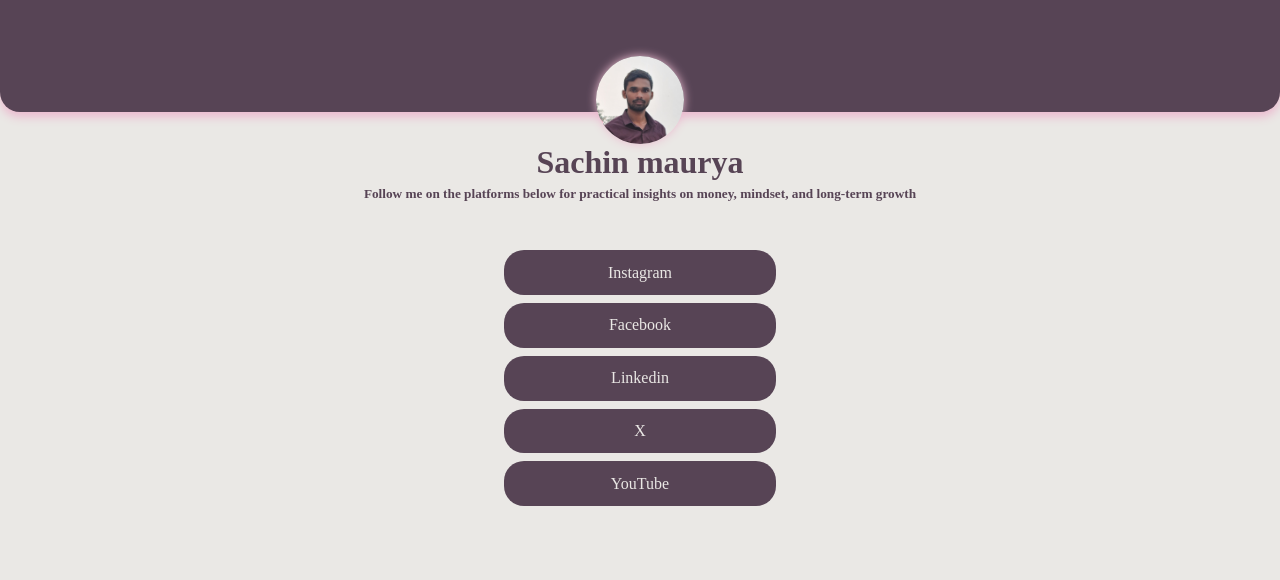
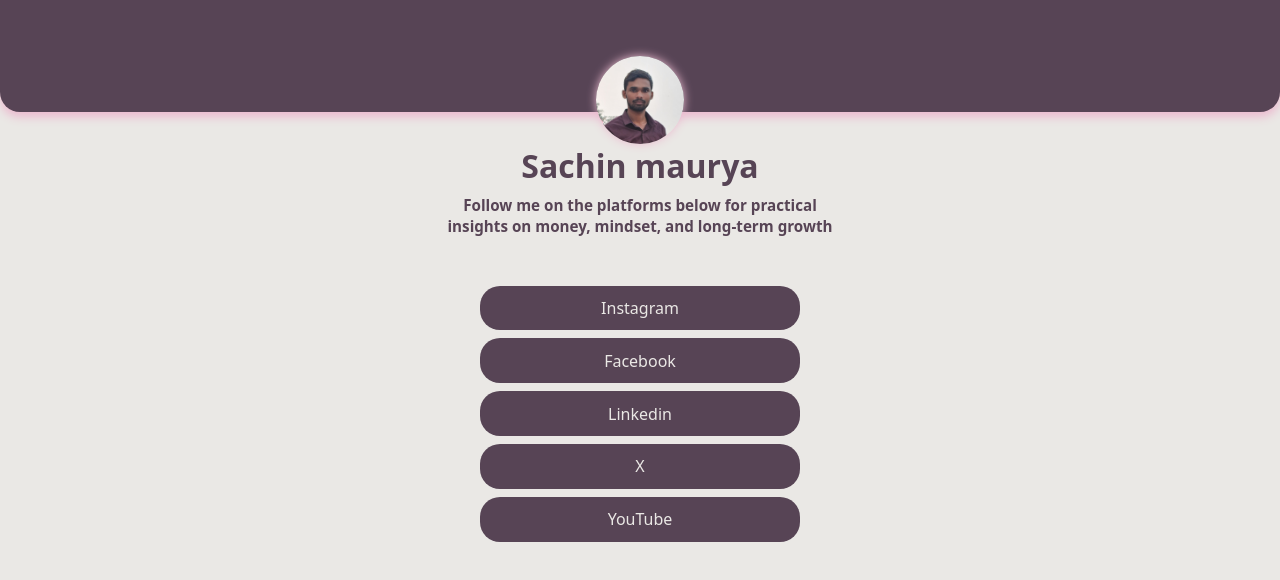
Before and after one commit to sachinmaurya-in/sachinmaurya.github.io, a plain HTML site: page index.html in a window 1280 px wide. Drawn offline with Linux system fonts and the light colour scheme.

Commit message:
Update style.css

```diff
--- a/style.css
+++ b/style.css
@@ -1,58 +1,86 @@
-/* font ccolor #574455 */
-/* bg colour #eae8e5 */
-/* face colur #a7857d */
-/* icon colur #ebbacf */
+/* color palette
+#574455 - primary
+#eae8e5 - background
+#a7857d - accent
+#ebbacf - highlight
+*/
 
 * {
     margin: 0;
+    padding: 0;
     box-sizing: border-box;
+}
+
+html, body {
+    width: 100%;
+    overflow-x: hidden;
 }
 
 body {
     background-color: #eae8e5;
     color: #574455;
-
+    font-family: system-ui, -apple-system, BlinkMacSystemFont, sans-serif;
 }
 
+/* top cover */
 .cover {
     background: #574455;
     height: 7rem;
-    border-radius: 0px 0px 20px 20px;
-    box-shadow: 0px 5px 10px 0px #ebbacf;
+    border-radius: 0 0 20px 20px;
+    box-shadow: 0 5px 10px #ebbacf;
 }
 
+/* main container */
 .contener {
+    max-width: 420px;     /* ✅ MOST IMPORTANT */
+    width: 100%;
+    margin: auto;
+    padding: 0 16px 32px;
     display: flex;
     flex-direction: column;
     align-items: center;
 }
 
+/* profile image */
 .logo {
-    margin-top:-3.5rem;
+    margin-top: -3.5rem;
     height: 5.5rem;
     width: 5.5rem;
     border-radius: 50%;
-    box-shadow: 0px 0px 10px 0px #ebbacf;
+    box-shadow: 0 0 10px #ebbacf;
 }
-.bio  {
-   margin: 5px 30px 5px 30px;
+
+/* bio text */
+.bio {
+    margin: 8px 0;
+    text-align: center;
+    font-size: 0.95rem;
+    line-height: 1.4;
 }
-.link{
-    margin-top: 2.2rem;
+
+/* links section */
+.link {
+    width: 100%;
+    margin-top: 2rem;
 }
-.btn{
+
+/* buttons */
+.btn {
+    width: 100%;          /* ✅ responsive */
+    max-width: 320px;
     height: 2.8rem;
-    width: 17rem;
     background: #574455;
-    margin-top: 8px;
+    margin: 8px auto 0;
     border-radius: 20px;
     color: #eae8e5;
     display: flex;
     align-items: center;
     justify-content: center;
-    text-decoration-line: none;
+    text-decoration: none;
+    transition: 0.2s ease;
 }
-.btn:hover{
+
+.btn:hover {
     background-color: #ebbacf;
     color: #574455;
 }
```
